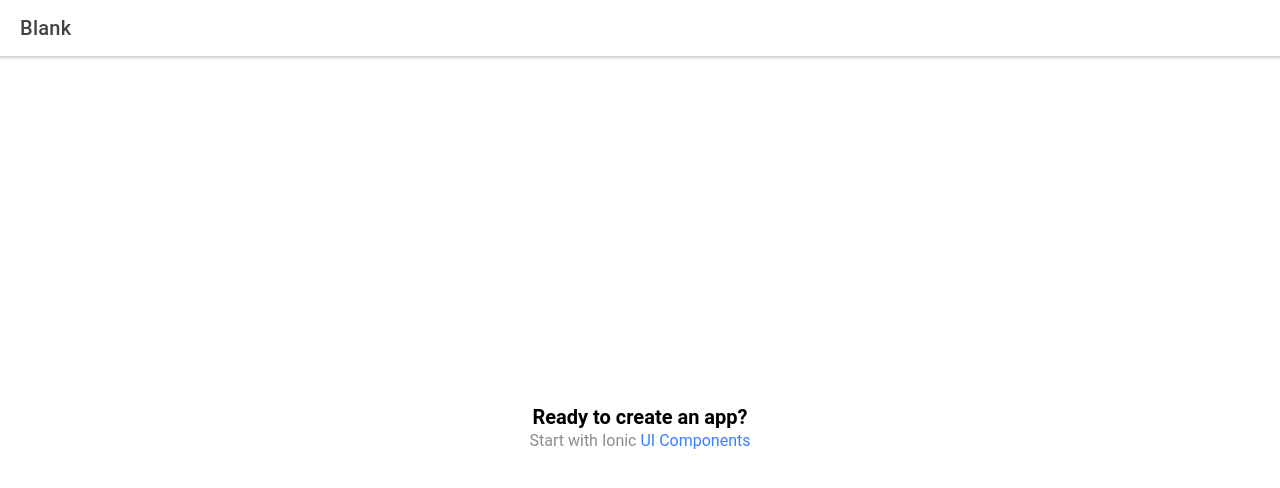
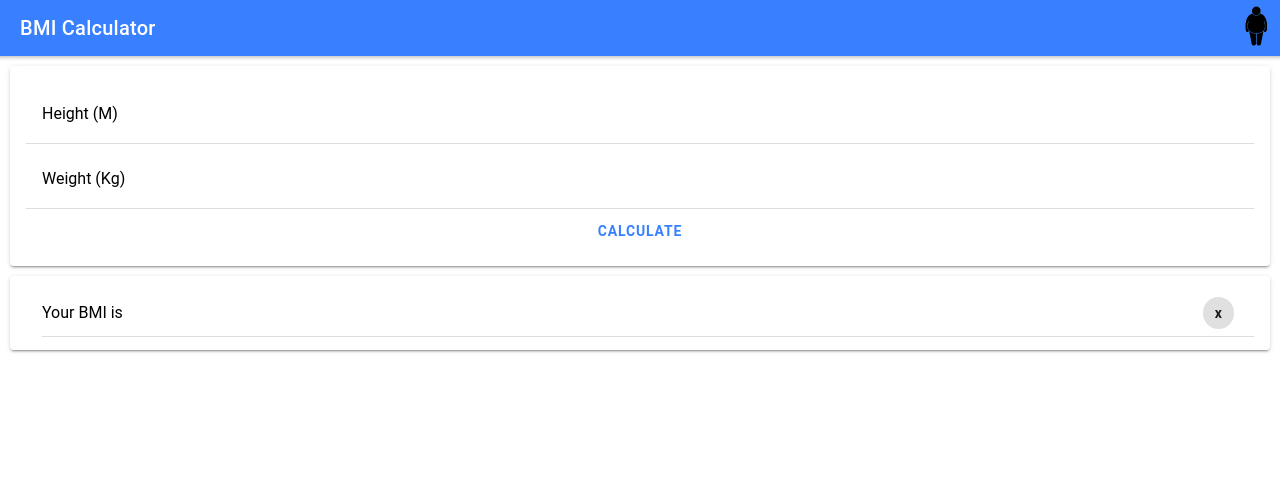
Before and after one commit to krauss/BMICalculator, a React (Create React App) app: page /home in a window 1280 px wide. Shown: the top 488 px of the page. Built offline with nearby package versions, Linux system fonts and the light colour scheme.

Commit message:
Initial and final commit
Signed-off-by: krauss <jose.ricardo.k@gmail.com>

```diff
--- a/public/index.html
+++ b/public/index.html
@@ -2,7 +2,7 @@
 <html lang="en">
   <head>
     <meta charset="utf-8" />
-    <title>Ionic App</title>
+    <title>Ionic Calculador de IMC</title>
 
     <base href="/" />
 
--- a/src/App.tsx
+++ b/src/App.tsx
@@ -2,7 +2,7 @@ import React from 'react';
 import { Redirect, Route } from 'react-router-dom';
 import { IonApp, IonRouterOutlet } from '@ionic/react';
 import { IonReactRouter } from '@ionic/react-router';
-import Home from './pages/Home';
+import Bmi from './pages/Bmi';
 
 /* Core CSS required for Ionic components to work properly */
 import '@ionic/react/css/core.css';
@@ -27,7 +27,7 @@ const App: React.FC = () => (
   <IonApp>
     <IonReactRouter>
       <IonRouterOutlet>
-        <Route path="/home" component={Home} exact={true} />
+        <Route path="/home" component={Bmi} exact={true} />
         <Route exact path="/" render={() => <Redirect to="/home" />} />
       </IonRouterOutlet>
     </IonReactRouter>
--- a/src/components/ExploreContainer.css
+++ /dev/null
@@ -1,24 +0,0 @@
-.container {
-  text-align: center;
-  position: absolute;
-  left: 0;
-  right: 0;
-  top: 50%;
-  transform: translateY(-50%);
-}
-
-.container strong {
-  font-size: 20px;
-  line-height: 26px;
-}
-
-.container p {
-  font-size: 16px;
-  line-height: 22px;
-  color: #8c8c8c;
-  margin: 0;
-}
-
-.container a {
-  text-decoration: none;
-}
--- a/src/components/ExploreContainer.tsx
+++ /dev/null
@@ -1,15 +0,0 @@
-import React from 'react';
-import './ExploreContainer.css';
-
-interface ContainerProps { }
-
-const ExploreContainer: React.FC<ContainerProps> = () => {
-  return (
-    <div className="container">
-      <strong>Ready to create an app?</strong>
-      <p>Start with Ionic <a target="_blank" rel="noopener noreferrer" href="https://ionicframework.com/docs/components">UI Components</a></p>
-    </div>
-  );
-};
-
-export default ExploreContainer;
--- a/src/index.tsx
+++ b/src/index.tsx
@@ -1,11 +1,5 @@
 import React from 'react';
 import ReactDOM from 'react-dom';
 import App from './App';
-import * as serviceWorker from './serviceWorker';
 
 ReactDOM.render(<App />, document.getElementById('root'));
-
-// If you want your app to work offline and load faster, you can change
-// unregister() to register() below. Note this comes with some pitfalls.
-// Learn more about service workers: https://bit.ly/CRA-PWA
-serviceWorker.unregister();
--- /dev/null
+++ b/src/pages/Bmi.css
@@ -0,0 +1,3 @@
+ion-content ion-toolbar {
+    --background: translucent;
+}
--- /dev/null
+++ b/src/pages/Bmi.tsx
@@ -0,0 +1,100 @@
+import { IonContent, IonHeader, IonPage, IonTitle, IonToolbar,
+        IonCard, IonCardContent, IonLabel, IonInput, IonItem, IonButton, IonChip, IonImg, IonThumbnail } from '@ionic/react';
+import React from 'react';
+import './Bmi.css';
+
+export class Bmi extends React.Component<{}, any> {
+
+    constructor(props: any){
+        super(props);
+        this.state = {
+            height: "",
+            weight: "",
+            bmi: "",
+            chipColor: "",
+            chipText: "x"
+        }
+    }
+
+    calculateBMI() {
+        let { weight, height } = this.state;
+
+        let txt, color = ''
+        let bmiRes;
+
+        bmiRes = ((weight / height) / height).toFixed(3);
+
+        if ( bmiRes < 18.5 ) {
+
+            color = "warning";
+            txt = "Too skinny";
+
+        } else if (bmiRes >= 18.5 && bmiRes < 24.9 ) {
+
+            color = "success";
+            txt = "You're OK mate";
+
+        } else if (bmiRes > 25 && bmiRes < 29.9 ) {
+
+            color = "warning";
+            txt = "A bit chubby";
+
+        } else {
+
+            color = "danger";
+            txt = "F*cking fat!";
+
+        }
+
+        this.setState({
+            bmi: bmiRes,
+            chipColor: color,
+            chipText: txt
+        })
+
+    };
+
+    render() {
+        let { height, weight, bmi, chipColor, chipText } = this.state;
+
+        return (
+            <IonPage>
+                <IonHeader>
+                    <IonToolbar color="primary">
+                        <IonTitle>BMI Calculator</IonTitle>
+                        <IonThumbnail slot="end">
+                            <IonImg src="assets/fat_bloke.png"/>
+                        </IonThumbnail>
+                    </IonToolbar>
+                </IonHeader>
+                <IonContent>
+                    <IonCard>
+                        <IonCardContent>
+                            <IonItem>
+                                <IonLabel position="floating">Height (M)</IonLabel>
+                                <IonInput min="0" type="number" value={height}  onIonChange={(e: any) => this.setState({ height: e.detail.value})} required inputmode="numeric"></IonInput>
+                            </IonItem>
+                            <IonItem>
+                                <IonLabel position="floating">Weight (Kg)</IonLabel>
+                                <IonInput min="0" type="number" value={weight} onIonChange={(e: any) => this.setState({ weight: e.detail.value})} required inputmode="numeric"></IonInput>
+                            </IonItem>
+                            <IonButton expand="block" fill="clear" onClick={() => this.calculateBMI()}><b>Calculate</b></IonButton>
+                        </IonCardContent>
+                    </IonCard>
+                    <IonCard>
+                        <IonCardContent>
+                            <IonItem >
+                                <IonLabel>Your BMI is <b>{bmi}</b></IonLabel>
+                                <IonChip color={chipColor}>
+                                    <IonLabel><b>{chipText}</b></IonLabel>
+                                </IonChip>
+                            </IonItem>
+                        </IonCardContent>
+                    </IonCard>
+                </IonContent>
+            </IonPage>
+        );
+    }
+};
+
+export default Bmi;
--- a/src/pages/Home.css
+++ /dev/null
@@ -1,3 +0,0 @@
-ion-content ion-toolbar {
-  --background: translucent;
-}
--- a/src/pages/Home.tsx
+++ /dev/null
@@ -1,26 +0,0 @@
-import { IonContent, IonHeader, IonPage, IonTitle, IonToolbar } from '@ionic/react';
-import React from 'react';
-import ExploreContainer from '../components/ExploreContainer';
-import './Home.css';
-
-const Home: React.FC = () => {
-  return (
-    <IonPage>
-      <IonHeader>
-        <IonToolbar>
-          <IonTitle>Blank</IonTitle>
-        </IonToolbar>
-      </IonHeader>
-      <IonContent>
-        <IonHeader collapse="condense">
-          <IonToolbar>
-            <IonTitle size="large">Blank</IonTitle>
-          </IonToolbar>
-        </IonHeader>
-        <ExploreContainer />
-      </IonContent>
-    </IonPage>
-  );
-};
-
-export default Home;
--- a/tsconfig.json
+++ b/tsconfig.json
@@ -1,5 +1,6 @@
 {
   "compilerOptions": {
+    "noImplicitAny": false,
     "target": "es5",
     "lib": [
       "dom",
```
Also changed, not shown: public/assets/fat_bloke.png (added), public/manifest.json.
